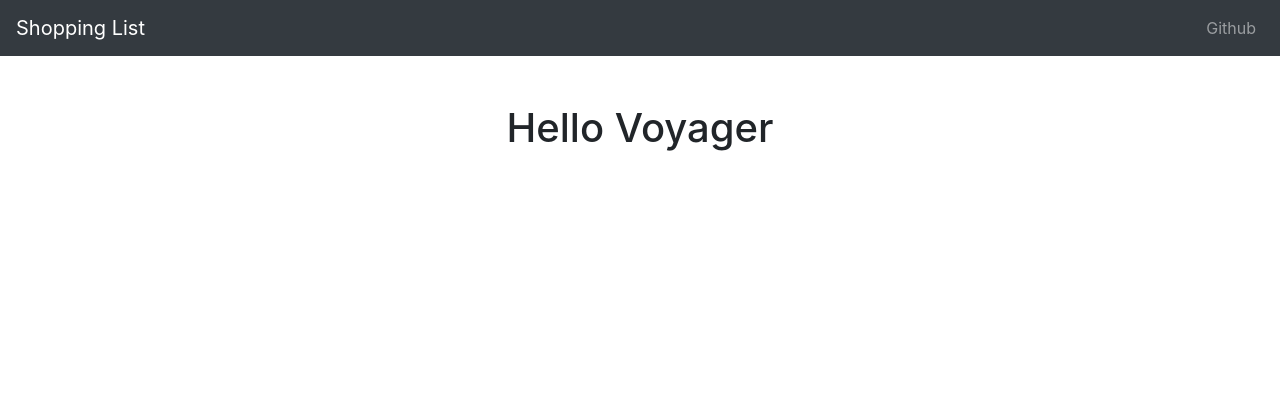
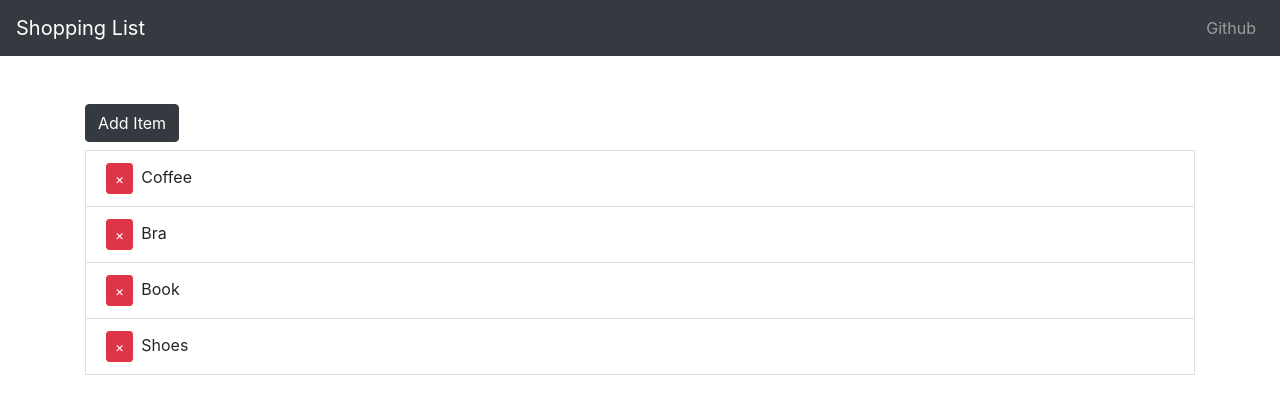
Before and after one commit to cyishere/mern-shopping-list, a React (Create React App) app in the folder client/: page / in a window 1280 px wide. Shown: the top 414 px of the page. Built offline with nearby package versions, Linux system fonts and the light colour scheme.

Commit message:
add ShoppingList component

```diff
--- a/client/src/App.css
+++ b/client/src/App.css
@@ -1,38 +1,17 @@
-.App {
-  text-align: center;
+.fade-enter {
+  opacity: 0.01;
 }
 
-.App-logo {
-  height: 40vmin;
-  pointer-events: none;
+.fade-enter-active {
+  opacity: 1;
+  transition: opacity 1000ms ease-in;
 }
 
-@media (prefers-reduced-motion: no-preference) {
-  .App-logo {
-    animation: App-logo-spin infinite 20s linear;
-  }
+.fade-exit {
+  opacity: 1;
 }
 
-.App-header {
-  background-color: #282c34;
-  min-height: 100vh;
-  display: flex;
-  flex-direction: column;
-  align-items: center;
-  justify-content: center;
-  font-size: calc(10px + 2vmin);
-  color: white;
+.fade-exit-active {
+  opacity: 0.01;
+  transition: opacity 1000ms ease-out;
 }
-
-.App-link {
-  color: #61dafb;
-}
-
-@keyframes App-logo-spin {
-  from {
-    transform: rotate(0deg);
-  }
-  to {
-    transform: rotate(360deg);
-  }
-}
--- a/client/src/App.js
+++ b/client/src/App.js
@@ -1,4 +1,5 @@
 import Header from "./components/Header";
+import ShoppingList from "./components/ShoppingList";
 import "bootstrap/dist/css/bootstrap.min.css";
 import "./App.css";
 
@@ -6,7 +7,7 @@ function App() {
   return (
     <div className="App">
       <Header />
-      <h1>Hello Voyager</h1>
+      <ShoppingList />
     </div>
   );
 }
--- /dev/null
+++ b/client/src/components/ShoppingList.js
@@ -0,0 +1,55 @@
+import { useState } from "react";
+import { Container, ListGroup, ListGroupItem, Button } from "reactstrap";
+import { CSSTransition, TransitionGroup } from "react-transition-group";
+import { v4 as uuid } from "uuid";
+
+const ShoppingList = () => {
+  const [items, setItems] = useState([
+    { id: uuid(), name: "Coffee" },
+    { id: uuid(), name: "Bra" },
+    { id: uuid(), name: "Book" },
+    { id: uuid(), name: "Shoes" },
+  ]);
+
+  return (
+    <Container>
+      <Button
+        color="dark"
+        className="mb-2"
+        onClick={() => {
+          const name = prompt("Enter Item");
+          if (name) {
+            setItems([...items, { id: uuid(), name }]);
+          }
+        }}
+      >
+        Add Item
+      </Button>
+
+      <ListGroup>
+        <TransitionGroup className="shopping-list">
+          {items.map((item) => (
+            <CSSTransition key={item.id} timeout={500} classNames="fade">
+              <ListGroupItem>
+                <Button
+                  className="remove-btn mr-2"
+                  color="danger"
+                  size="sm"
+                  onClick={() => {
+                    const newItems = items.filter((i) => i.id !== item.id);
+                    setItems(newItems);
+                  }}
+                >
+                  &times;
+                </Button>
+                {item.name}
+              </ListGroupItem>
+            </CSSTransition>
+          ))}
+        </TransitionGroup>
+      </ListGroup>
+    </Container>
+  );
+};
+
+export default ShoppingList;
--- a/client/src/index.js
+++ b/client/src/index.js
@@ -3,12 +3,7 @@ import ReactDOM from "react-dom";
 import App from "./App";
 import reportWebVitals from "./reportWebVitals";
 
-ReactDOM.render(
-  <React.StrictMode>
-    <App />
-  </React.StrictMode>,
-  document.getElementById("root")
-);
+ReactDOM.render(<App />, document.getElementById("root"));
 
 // If you want to start measuring performance in your app, pass a function
 // to log results (for example: reportWebVitals(console.log))
```
